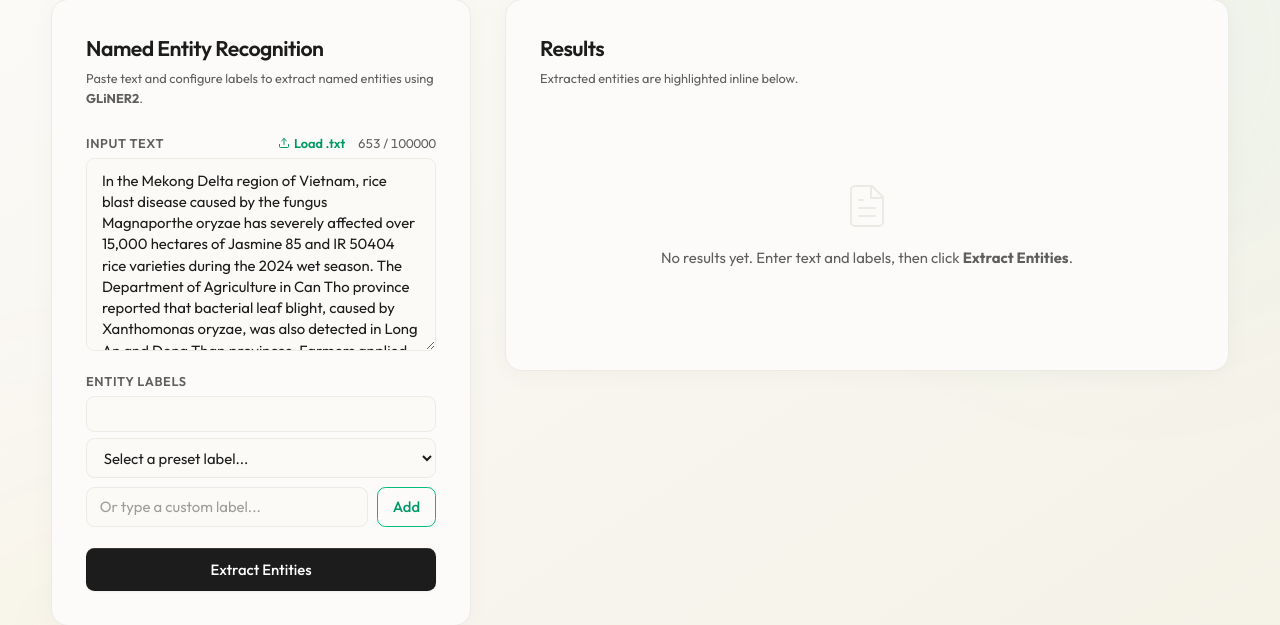
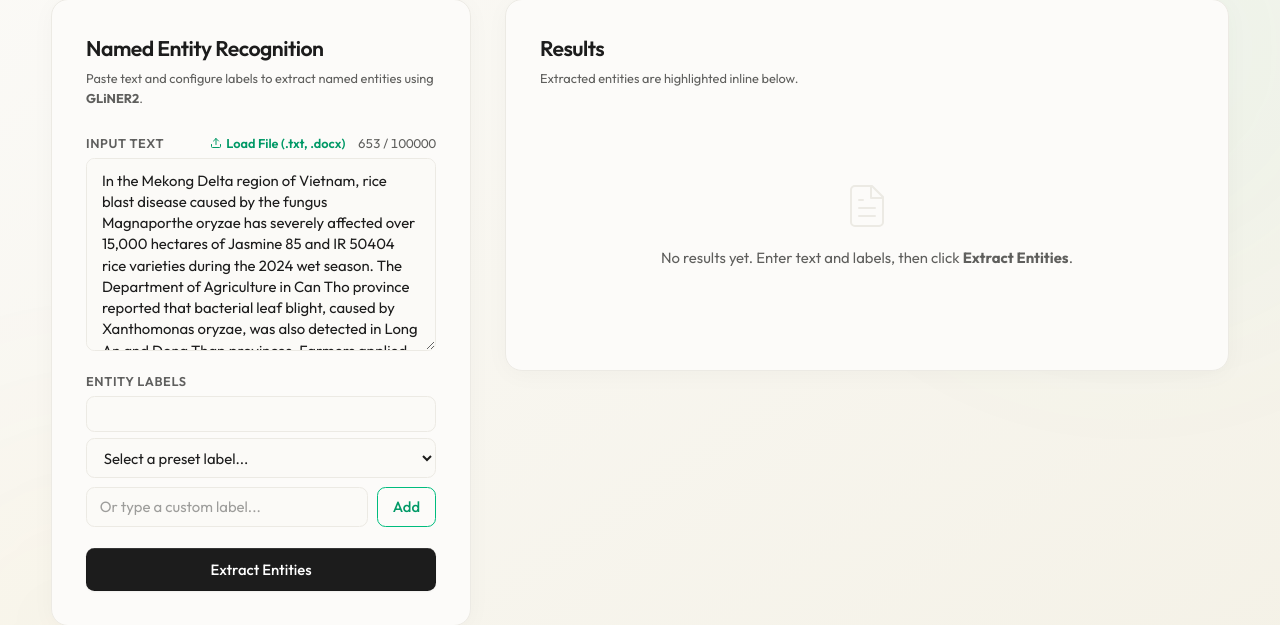
Before and after one commit to itsquockhang/STAR-FRAM, a FastAPI app: template src/templates/ner.html in a window 1280 px wide; the page is wider, and only the part inside the window is pictured. Shown: the part 100-725 px from the top of that part. Run offline with FastAPI, Linux system fonts and the light colour scheme; the template is opened without the code that fills it, so the values that code supplies are empty; parts of the project's set-up code (start-up, migrations or seed data) failed here and were passed over; some libraries are stand-ins or nearby versions.

Commit message:
Support loading .docx files using Mammoth.js

```diff
--- a/src/templates/ner.html
+++ b/src/templates/ner.html
@@ -12,6 +12,9 @@
 
   <!-- Tailwind CSS v4 Browser Compiler -->
   <script src="https://cdn.jsdelivr.net/npm/@tailwindcss/browser@4"></script>
+
+  <!-- Mammoth.js for client-side .docx parsing -->
+  <script src="https://cdnjs.cloudflare.com/ajax/libs/mammoth/1.8.0/mammoth.browser.min.js"></script>
 
   <style>
     html { font-size: 17px; }
@@ -144,9 +147,9 @@
               <div class="flex items-center gap-3">
                 <button type="button" id="loadFileBtn" class="text-xs font-semibold text-emerald-600 hover:text-emerald-700 transition-colors duration-150 flex items-center gap-1 cursor-pointer">
                   <svg width="12" height="12" viewBox="0 0 24 24" fill="none" stroke="currentColor" stroke-width="2" stroke-linecap="round" stroke-linejoin="round" class="shrink-0"><path d="M21 15v4a2 2 0 0 1-2 2H5a2 2 0 0 1-2-2v-4"></path><polyline points="17 8 12 3 7 8"></polyline><line x1="12" y1="3" x2="12" y2="15"></line></svg>
-                  Load .txt
+                  Load File (.txt, .docx)
                 </button>
-                <input type="file" id="txtFileInput" accept=".txt" class="hidden">
+                <input type="file" id="txtFileInput" accept=".txt,.docx" class="hidden">
                 <span id="charCount" class="text-xs text-[#5f5f5d] tabular-nums">0 / 100000</span>
               </div>
             </div>
@@ -414,7 +417,7 @@
       btn.innerText = 'Extracting...';
     });
 
-    // ---- File Import (.txt) ----
+    // ---- File Import (.txt, .docx) ----
     const loadFileBtn = document.getElementById('loadFileBtn');
     const txtFileInput = document.getElementById('txtFileInput');
 
@@ -426,12 +429,31 @@
       const file = e.target.files[0];
       if (!file) return;
 
+      const fileName = file.name.toLowerCase();
       const reader = new FileReader();
-      reader.onload = (evt) => {
-        textarea.value = evt.target.result;
-        updateCharCount();
-      };
-      reader.readAsText(file);
+
+      if (fileName.endsWith('.docx')) {
+        reader.onload = (evt) => {
+          const arrayBuffer = evt.target.result;
+          mammoth.extractRawText({ arrayBuffer: arrayBuffer })
+            .then((result) => {
+              textarea.value = result.value;
+              updateCharCount();
+            })
+            .catch((err) => {
+              console.error(err);
+              alert("Error parsing .docx file.");
+            });
+        };
+        reader.readAsArrayBuffer(file);
+      } else {
+        // Fallback for .txt
+        reader.onload = (evt) => {
+          textarea.value = evt.target.result;
+          updateCharCount();
+        };
+        reader.readAsText(file);
+      }
     });
 
     // ---- File Export (.txt) ----
```
